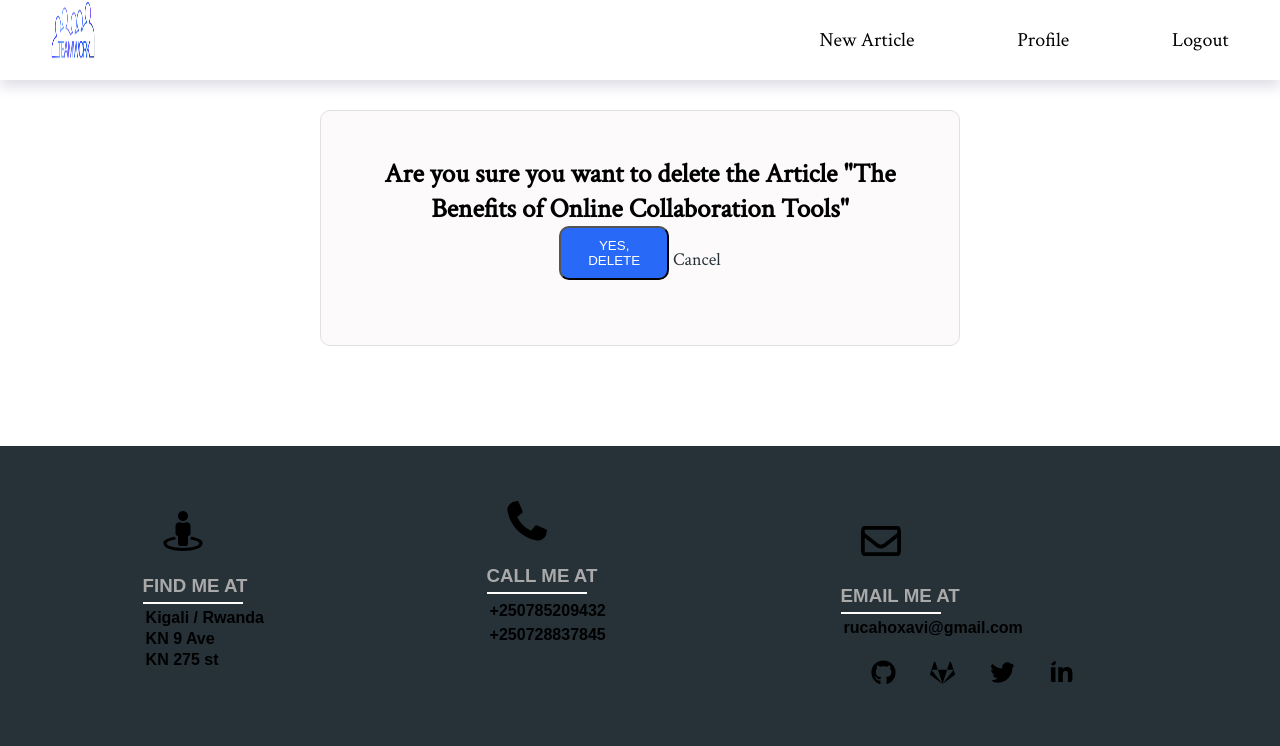
After one commit to Rxavio/teamwork-blog, a Django app: page /post/17/delete/ in a window 1280 px wide. The commit adds this page. Shown: the top 746 px of the page. Run offline with Django 3.2, Linux system fonts and the light colour scheme; a user stored in the database is signed in; data comes from the database, SQL or seed files in the repository; both versions use the stored data as it was after the commit.

Commit message:
delete an article

```diff
--- /dev/null
+++ b/mywork/workdjango/templates/workdjango/post_confirm_delete.html
@@ -0,0 +1,13 @@
+{% extends "workdjango/base.html" %}
+{% block content %}
+<div class="create-article-page">
+    <div class="article-form">
+        <form method="POST">
+            {% csrf_token %}
+                <h2>Are you sure you want to delete the Article "{{ object.title }}"</h2>
+                <button type="submit">Yes, Delete</button>
+                <a href="{% url 'post-detail' object.id %}">Cancel</a>
+            </div>
+        </form>
+    </div>
+{% endblock content %}
--- a/mywork/workdjango/templates/workdjango/post_detail.html
+++ b/mywork/workdjango/templates/workdjango/post_detail.html
@@ -9,6 +9,7 @@
 <h4>{{ post.title }}</h4>
 <div>
   <a href="{% url 'post-update' object.id %}">Update</a>
+  <a href="{% url 'post-delete' object.id %}">Delete</a>
 
 </div>
 <p> {{ post.content }}</p>
--- a/mywork/workdjango/urls.py
+++ b/mywork/workdjango/urls.py
@@ -4,6 +4,7 @@ from .views import (
     PostCreateView,
     PostDetailView,
     PostUpdateView,
+    PostDeleteView
 )
 from . import views
 
@@ -12,5 +13,7 @@ urlpatterns = [
     path('post/new/', PostCreateView.as_view(), name='post-create'),
     path('post/<int:pk>/', PostDetailView.as_view(), name='post-detail'),
     path('post/<int:pk>/update/', PostUpdateView.as_view(), name='post-update'),
+    path('post/<int:pk>/delete/', PostDeleteView.as_view(), name='post-delete'),
+
 
 ]
--- a/mywork/workdjango/views.py
+++ b/mywork/workdjango/views.py
@@ -6,7 +6,6 @@ from django.views.generic import (
     DetailView,
     UpdateView,
     DeleteView
-
 )
 from .models import Post
 
@@ -37,6 +36,15 @@ class PostUpdateView(LoginRequiredMixin, UserPassesTestMixin, UpdateView):
         form.instance.author = self.request.user
         return super().form_valid(form)
 
+    def test_func(self):
+        post = self.get_object()
+        if self.request.user == post.author:
+            return True
+        return False
+
+class PostDeleteView(LoginRequiredMixin, UserPassesTestMixin, DeleteView):
+    model = Post
+    success_url = '/'
 
     def test_func(self):
         post = self.get_object()
```
Also changed, not shown: mywork/db.sqlite3.
